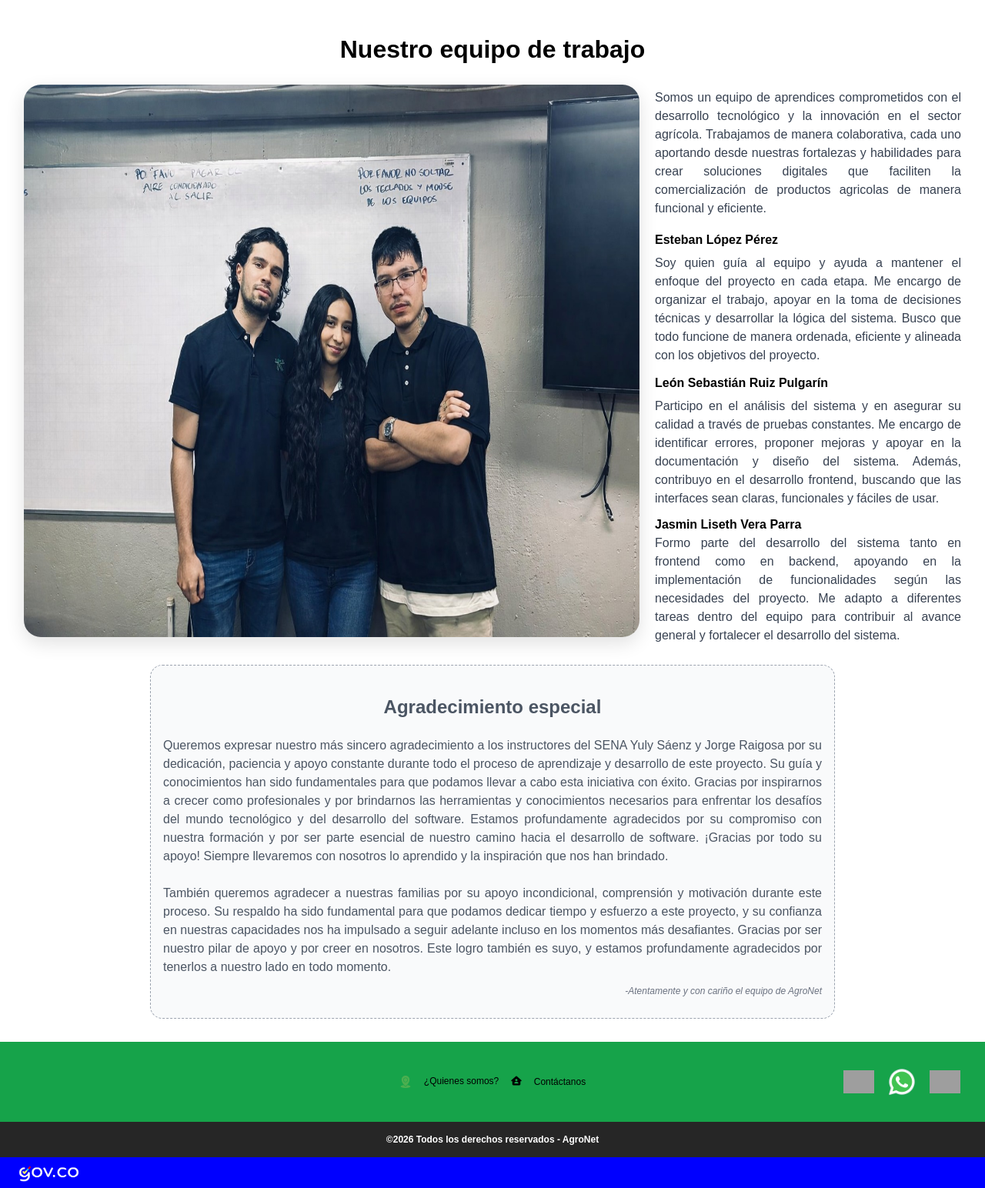
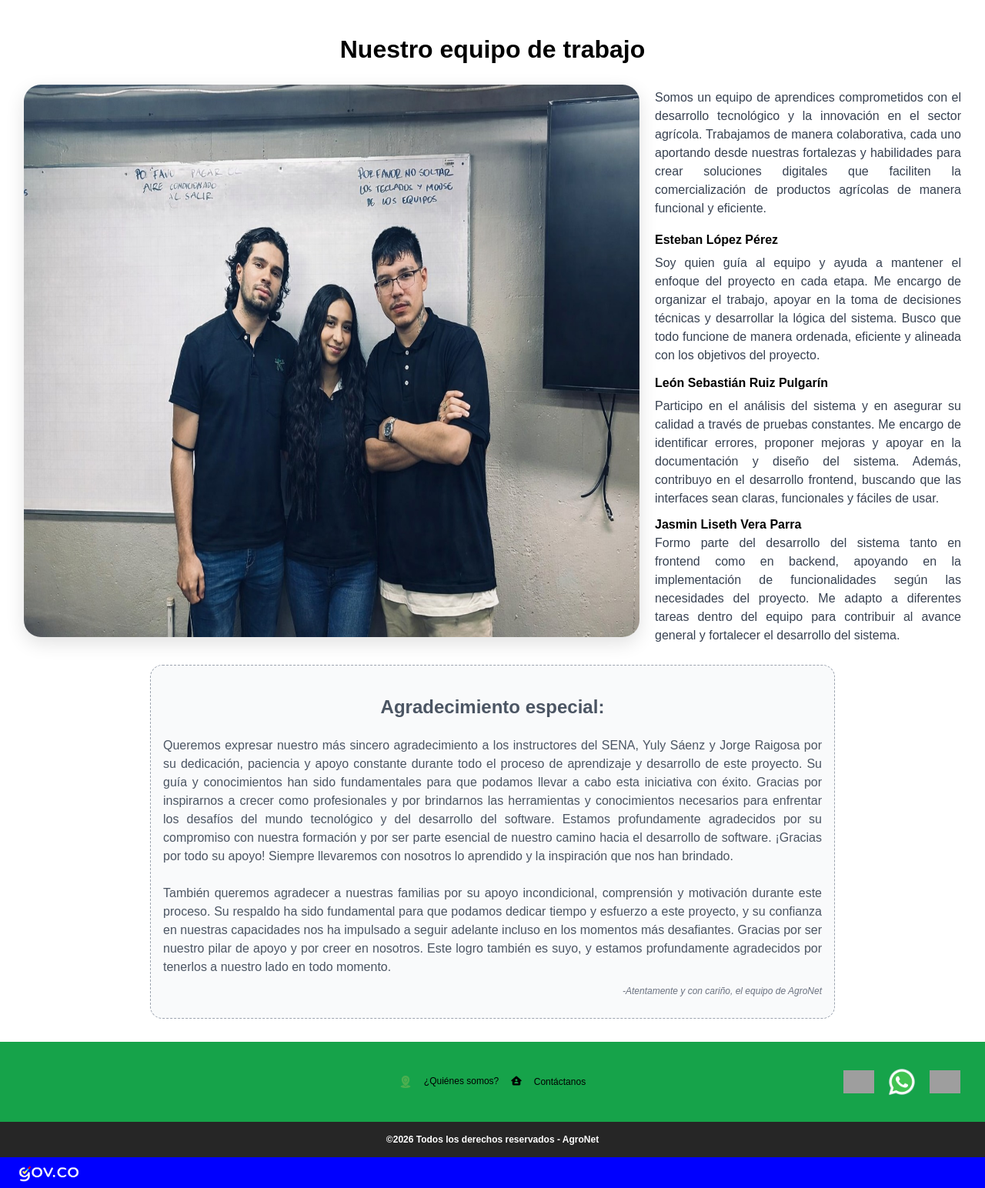
Before and after one commit to EstebanLopp/Backend-AgroNet, a Django app: page /who-we-are/ in a window 1280 px wide. Shown: the part 889-2433 px from the top of the page at 77% size. Run offline with Django 5.2, Linux system fonts and the light colour scheme; parts of the project's set-up code (start-up, migrations or seed data) failed here and were passed over; grey boxes are pictures that could not be loaded.

Commit message:
Guardando cambios

```diff
--- a/src/accounts/templates/accounts/dashboard.html
+++ b/src/accounts/templates/accounts/dashboard.html
@@ -7,7 +7,7 @@
 
     <div class="account-header">
         <h2>Mi cuenta</h2>
-        <p>Bienvenido <strong>{{ user.username }}</strong></p>
+        <p>Bienvenido, <strong>{{ user.username }}</strong></p>
     </div>
 
     <div class="account-summary">
--- a/src/cart/templates/cart/detail.html
+++ b/src/cart/templates/cart/detail.html
@@ -73,7 +73,7 @@
               </div>
 
               <div class="product-cart__price">
-                <label>Precio Unidad</label>
+                <label>Precio por unidad</label>
                 <input type="text" value="${{ item.price }}" readonly class="product-cart__price-input">
               </div>
 
--- a/src/templates/components/14_category-index.html
+++ b/src/templates/components/14_category-index.html
@@ -2,7 +2,7 @@
 
 <section class="category-index">
   <div class="category-index__header">
-    <h2 class="category-index__subtitle"><span> Según tus <strong>Gustos</strong></span></h2>
+    <h2 class="category-index__subtitle"><span> Según tus <strong>gustos</strong></span></h2>
     <p>¡Compra los productos que más te interesen!</p>
   </div>
 
--- a/src/templates/components/1_footer.html
+++ b/src/templates/components/1_footer.html
@@ -7,7 +7,7 @@
         <div class="footer__net">
 
             <a href="/who-we-are/" class="footer__contact">
-                <img src="{% static 'assets/locate.png' %}"alt="¿Quienes somos?"> ¿Quienes somos?
+                <img src="{% static 'assets/locate.png' %}"alt="¿Quienes somos?"> ¿Quiénes somos?
             </a>
             <a href="{% url 'contact:contact' %}" class="footer__contact">
                 <i class="fa-solid fa-house-user footer__wowheare-icon"></i> Contáctanos
--- a/src/templates/components/23_whoweare.html
+++ b/src/templates/components/23_whoweare.html
@@ -68,7 +68,7 @@
         Somos un equipo de aprendices comprometidos con el desarrollo tecnológico y
         la innovación en el sector agrícola. Trabajamos de manera colaborativa,
         cada uno aportando desde nuestras fortalezas y habilidades para crear soluciones
-        digitales que faciliten la comercialización de productos agricolas de manera funcional
+        digitales que faciliten la comercialización de productos agrícolas de manera funcional
         y eficiente.
       </p>
 
@@ -109,14 +109,14 @@
   </div>
 
   <div class="about-us__team-note">
-    <h3 class="about-us__subtitle">Agradecimiento especial</h3>
+    <h3 class="about-us__subtitle">Agradecimiento especial:</h3>
     <p class="about-us__text">
-    Queremos expresar nuestro más sincero agradecimiento a los instructores del SENA Yuly Sáenz y Jorge Raigosa por su dedicación, paciencia y apoyo constante durante todo el proceso de aprendizaje y desarrollo de este proyecto. Su guía y conocimientos han sido fundamentales para que podamos llevar a cabo esta iniciativa con éxito. Gracias por inspirarnos a crecer como profesionales y por brindarnos las herramientas y conocimientos necesarios para enfrentar los desafíos del mundo tecnológico y del desarrollo del software.
+    Queremos expresar nuestro más sincero agradecimiento a los instructores del SENA, Yuly Sáenz y Jorge Raigosa por su dedicación, paciencia y apoyo constante durante todo el proceso de aprendizaje y desarrollo de este proyecto. Su guía y conocimientos han sido fundamentales para que podamos llevar a cabo esta iniciativa con éxito. Gracias por inspirarnos a crecer como profesionales y por brindarnos las herramientas y conocimientos necesarios para enfrentar los desafíos del mundo tecnológico y del desarrollo del software.
      Estamos profundamente agradecidos por su compromiso con nuestra formación y por ser parte esencial de nuestro camino hacia el desarrollo de software. ¡Gracias por todo su apoyo! Siempre llevaremos con nosotros lo aprendido y la inspiración que nos han brindado.
      <br><br>
      También queremos agradecer a nuestras familias por su apoyo incondicional, comprensión y motivación durante este proceso. Su respaldo ha sido fundamental para que podamos dedicar tiempo y esfuerzo a este proyecto, y su confianza en nuestras capacidades nos ha impulsado a seguir adelante incluso en los momentos más desafiantes. Gracias por ser nuestro pilar de apoyo y por creer en nosotros. Este logro también es suyo, y estamos profundamente agradecidos por tenerlos a nuestro lado en todo momento.
     </p>
-    <p class="about-us__att">-Atentamente y con cariño el equipo de AgroNet</p>
+    <p class="about-us__att">-Atentamente y con cariño, el equipo de AgroNet</p>
   </div>
 
 </section>
--- a/src/templates/components/3_catalog-header.html
+++ b/src/templates/components/3_catalog-header.html
@@ -8,7 +8,7 @@
       <input
         type="text"
         name="q"
-        placeholder="Buscar producto..."
+        placeholder="Buscar productos..."
         class="catalog-header__search"
         value="{{ query|default:'' }}"
       />
--- a/src/templates/components/50_order_detail_customer_django.html
+++ b/src/templates/components/50_order_detail_customer_django.html
@@ -74,7 +74,7 @@
           <thead>
             <tr>
               <th>Código</th>
-              <th>Productos</th>
+              <th>Producto</th>
               <th>Cantidad</th>
               <th>Precio</th>
             </tr>
@@ -180,7 +180,7 @@
       </table>
 
       <div class="order-detail__invoice-total">
-        <strong>Total: ${{ order.get_total_price }}</strong>
+        <strong>Total general: ${{ order.get_total_price }}</strong>
       </div>
     </div>
   </div>
```
Also changed, not shown: src/templates/components/18_reportes.html (+9 -9 lines).
